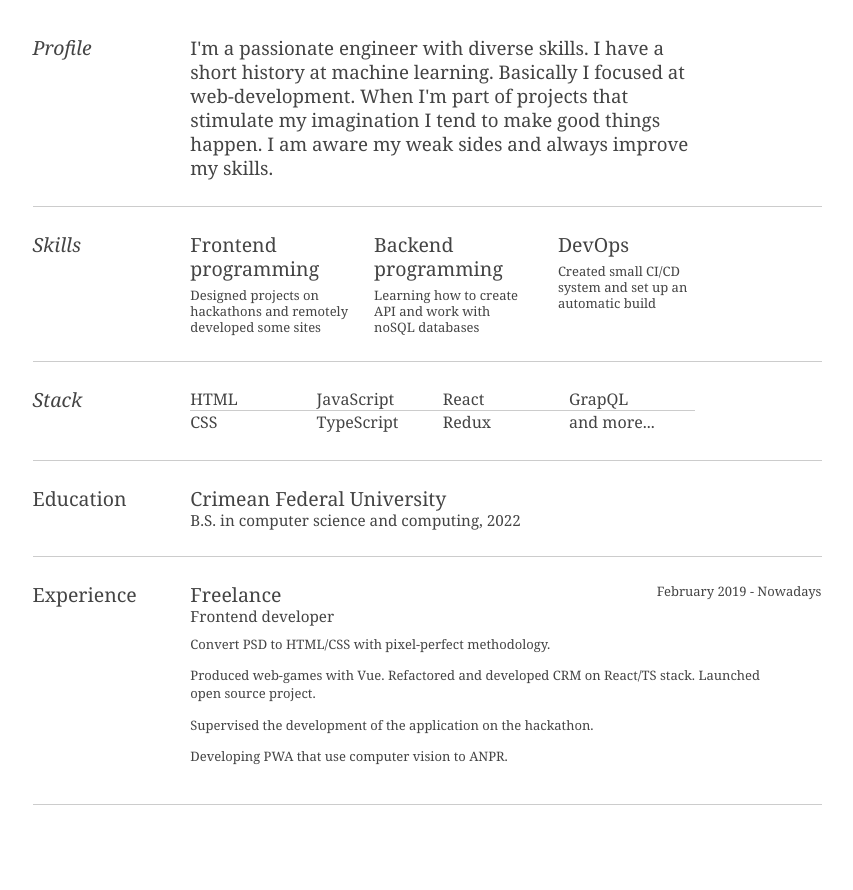
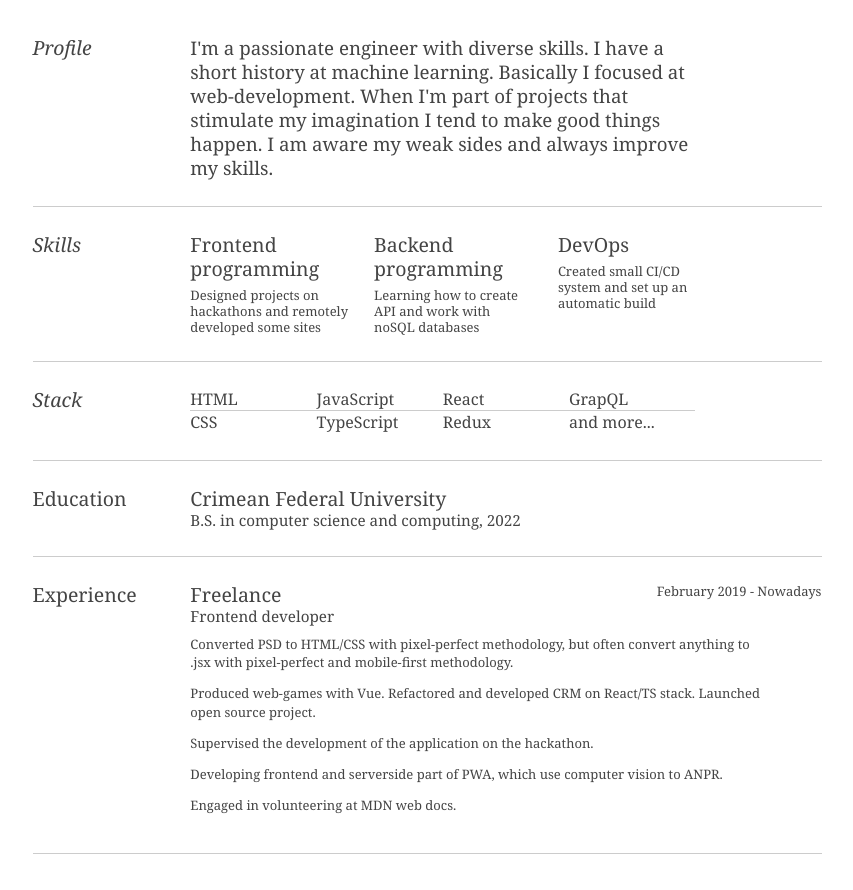
Before and after one commit to bakugod/bakugod.github.io, a plain HTML site: page about/resume.html in a window 1280 px wide. Shown: the part 149-1039 px from the top of the page, without its empty margins (213-1066 px from the left). Before the commit the page ends 990 px from the top, so only its background shows below. Drawn offline with Linux system fonts and the light colour scheme.

Commit message:
New info
Updated my Experience

```diff
--- a/about/resume.html
+++ b/about/resume.html
@@ -97,7 +97,8 @@
 						<div class="experience-about">
 							<h3>Frontend developer</h3>
 							<p>
-								Convert PSD to HTML/CSS with pixel-perfect methodology.
+								Converted PSD to HTML/CSS with pixel-perfect methodology, but often convert anything
+								to .jsx with pixel-perfect and mobile-first methodology.
 							</p>
 							<p> Produced web-games with Vue. Refactored and developed CRM on React/TS
 								stack. Launched open source project.
@@ -106,7 +107,10 @@
 								Supervised the development of the application on the hackathon.
 							</p>
 							<p>
-								Developing PWA that use computer vision to ANPR.
+								Developing frontend and serverside part of PWA, which use computer vision to ANPR.
+							</p>
+							<p>
+								Engaged in volunteering at MDN web docs.
 							</p>
 						</div>
 					</div>
```
